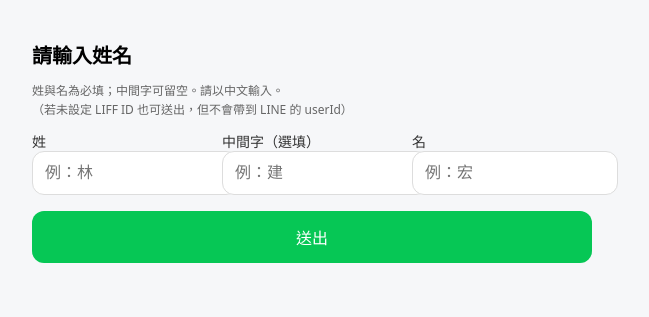
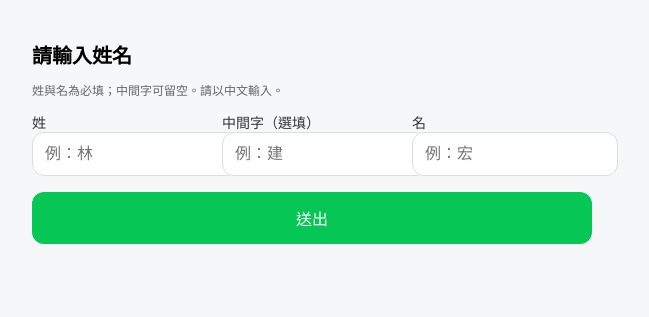
Before and after one commit to 3min-lang/liff-name-form, a plain HTML site: page index.html in a window 1280 px wide. Shown: the whole page, without its empty margins (328-977 px from the left). Drawn offline with Linux system fonts and the light colour scheme.

Commit message:
Update index.html

```diff
--- a/index.html
+++ b/index.html
@@ -19,7 +19,7 @@
 <body>
   <main class="wrap">
     <h2>請輸入姓名</h2>
-    <div class="hint">姓與名為必填；中間字可留空。請以中文輸入。<br>（若未設定 LIFF ID 也可送出，但不會帶到 LINE 的 userId）</div>
+    <div class="hint">姓與名為必填；中間字可留空。請以中文輸入。</div>
 
     <form id="f">
       <div class="grid">
```
